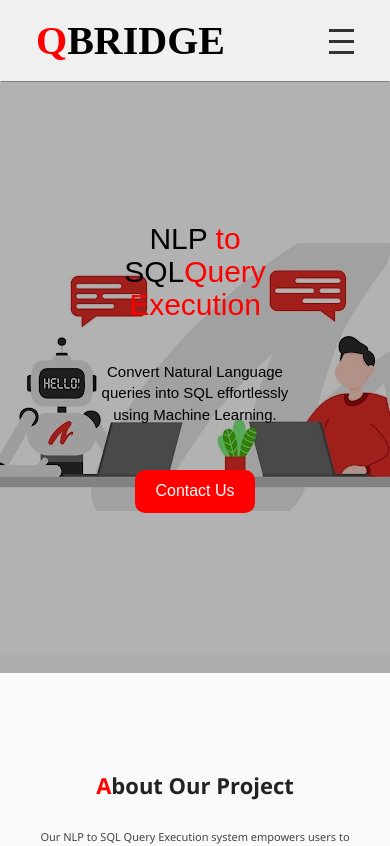
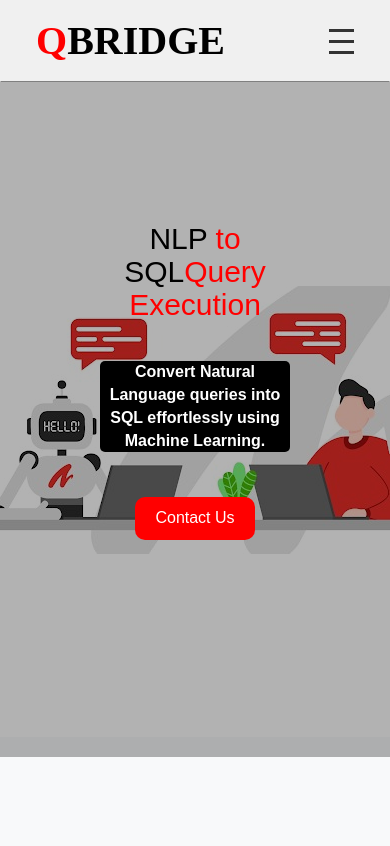
Before and after one commit to keerthiram2612/NLP--to-SQL-Conversion, a React (Create React App) app: page / in a window 390 px wide. Shown: the top 846 px of the page. Built offline with nearby package versions, Linux system fonts and the light colour scheme.

Commit message:
updated the home text

```diff
--- a/src/Components/Homestyle.css
+++ b/src/Components/Homestyle.css
@@ -51,7 +51,7 @@
 }
 @media(max-width:640px){
   .home-image{
-      height: 70vh;
+      height: 80vh;
   }
   .text h1{
       font-size: 30px;
@@ -59,8 +59,12 @@
 
   }
   .text p{
-      font-size: 15px;
+      font-size: 16px;
       text-align: center;
+      background-color: black;
+      font-weight: bold;
+      color: white;
+      border-radius: 5px;
 
   }
   .text{
@@ -76,6 +80,9 @@
 @media(min-width:750px){
   .home-image{
     background-size: cover;
+  }
+  .home-image .text{
+    background-color: rgba(0, 0, 0, 0.5);
   }
 }
 /* Submit and Close Buttons */
```
